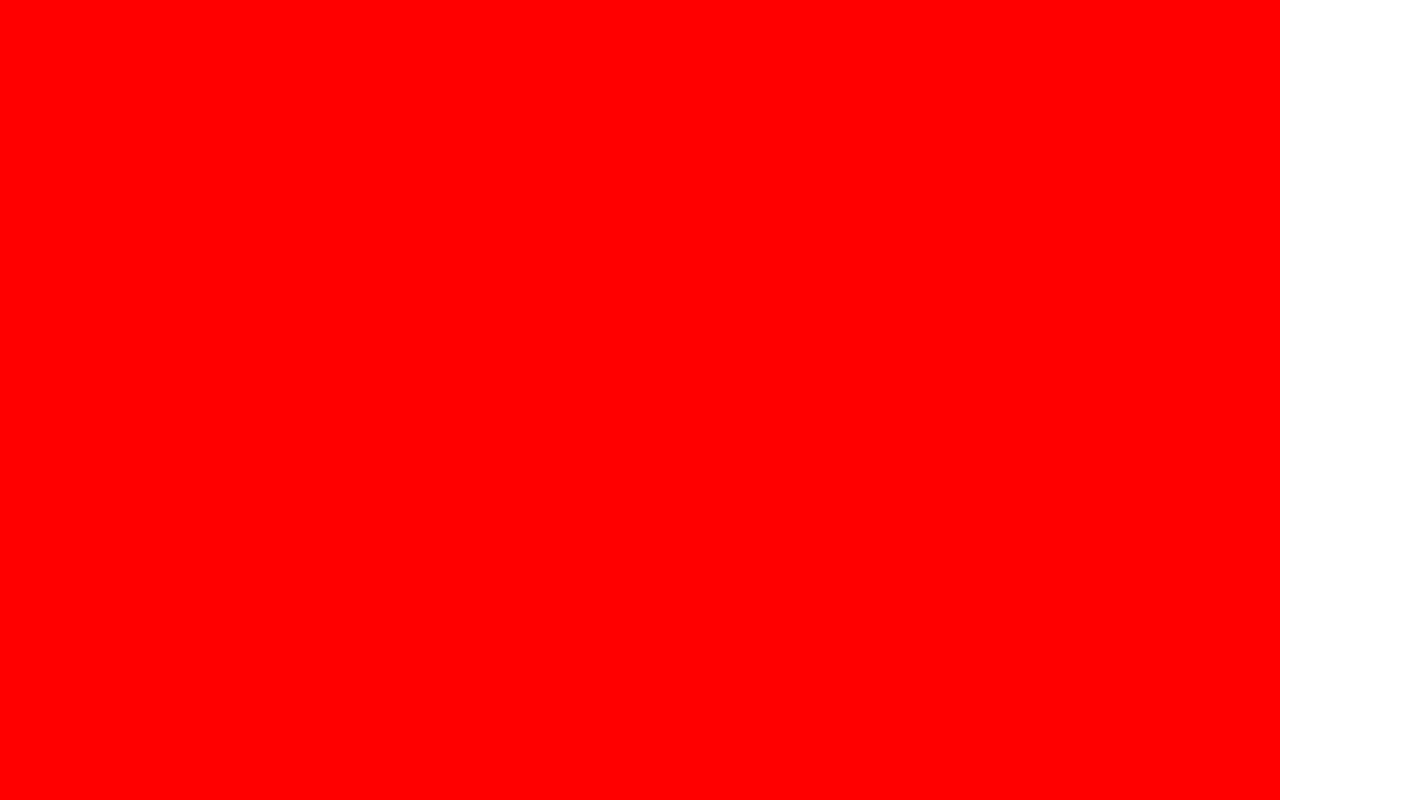
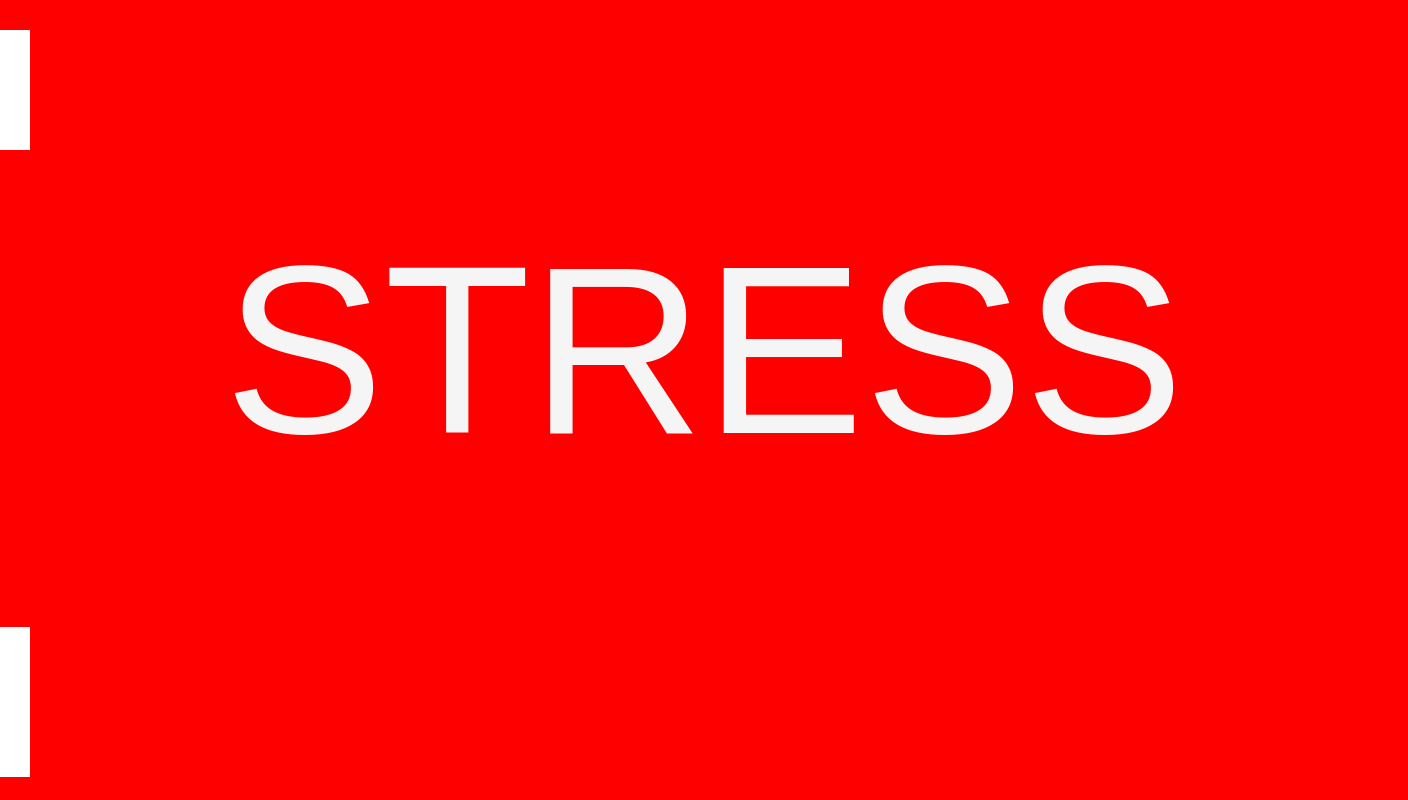
Before and after one commit to YvanSchaaik/stress-app, a React (Create React App) app: page /red in a window 1280 px wide. Shown: the whole page, 1408 px wide, since content can reach past the window. Built offline with nearby package versions, Linux system fonts and the light colour scheme.

Commit message:
Create diffrent divs that will eventually move over the screen

```diff
--- a/src/components/RedPill.jsx
+++ b/src/components/RedPill.jsx
@@ -1,11 +1,28 @@
 import React, { Component } from 'react'
-import { FlashBg} from './elements/RedPillElements';
+import { FlashBg, Danger,
+    VerticalDiv1, VerticalDiv2, VerticalDiv3, VerticalDiv4, VerticalDiv5,
+    HorizontalDiv1, HorizontalDiv2, HorizontalDiv3, HorizontalDiv4, HorizontalDiv5,
+} from './elements/RedPillElements';
+
+
+
 
 export class RedPill extends Component {
     render() {
         return (
             <div>
                 <FlashBg>
+                    <VerticalDiv1></VerticalDiv1>
+                    <VerticalDiv2></VerticalDiv2>
+                    <VerticalDiv3></VerticalDiv3>
+                    <VerticalDiv4></VerticalDiv4>
+                    <VerticalDiv5></VerticalDiv5>
+                        <Danger>STRESS</Danger>
+                    <HorizontalDiv1></HorizontalDiv1>
+                    <HorizontalDiv2></HorizontalDiv2>
+                    <HorizontalDiv3></HorizontalDiv3>
+                    <HorizontalDiv4></HorizontalDiv4>
+                    <HorizontalDiv5></HorizontalDiv5>
                 </FlashBg>
             </div>
         )
--- a/src/components/elements/RedPillElements.jsx
+++ b/src/components/elements/RedPillElements.jsx
@@ -1,17 +1,80 @@
-import styled, {keyframes} from 'styled-components'
-import {flashBg} from './keyframes'
+import styled, { keyframes } from 'styled-components'
+import { flashBg, dangerBg, verticalDiv1 } from './keyframes'
 
 
 export const FlashBg = styled.div`
-    width : 100%;
+    width : 110%;
     height : 100vh;
     background: red;
-    /* animation: ${flashBg} 0.5s ease-in-out 1s infinite */
+    justify-content: center;
+    text-align: center;
+    line-height: 400px;
+    /* animation: ${flashBg} 0.5s ease-in-out 5s infinite */
+
 `;
 
 export const Danger = styled.div`
     font-family: ${(props) => props.theme.font};
-    font-size: 3em;
-    text-align: center;
+    display: inline-box
+    font-size: 15em;
     color: whitesmoke;
+    /* animation: ${dangerBg} 0.5s ease-in-out 5s infinite */
 `;
+
+export const VerticalDiv1 = styled.div`
+    width: 30px;
+    height: 30px;
+    background-color: white;
+    animation-direction: normale;
+    animation: ${verticalDiv1} 2s ease-in-out 5s infinite
+`;
+export const VerticalDiv2 = styled.div`
+    width: 30px;
+    height: 30px;
+    background-color: white;
+
+`;
+export const VerticalDiv3 = styled.div`
+    width: 30px;
+    height: 30px;
+    background-color: white;
+
+`;
+export const VerticalDiv4 = styled.div`
+    width: 30px;
+    height: 30px;
+    background-color: white;
+
+`;
+export const VerticalDiv5 = styled.div`
+    width: 30px;
+    height: 30px;
+    background-color: white;
+
+`;
+
+export const HorizontalDiv1 = styled.div`
+    width: 30px;
+    height: 30px;
+    background-color: white;
+`;
+export const HorizontalDiv2 = styled.div`
+    width: 30px;
+    height: 30px;
+    background-color: white;
+`;
+export const HorizontalDiv3 = styled.div`
+    width: 30px;
+    height: 30px;
+    background-color: white;
+`;
+export const HorizontalDiv4 = styled.div`
+    width: 30px;
+    height: 30px;
+    background-color: white;
+`;
+export const HorizontalDiv5 = styled.div`
+    width: 30px;
+    height: 30px;
+    background-color: white;
+`;
--- a/src/components/elements/keyframes.jsx
+++ b/src/components/elements/keyframes.jsx
@@ -21,13 +21,42 @@ export const flashBg = keyframes`
     }
 `;
 
-// @-webkit-keyframes flash {
-//     0%, 49% {
-//       background-color: rgb(117, 209, 63);
-//       border: 3px solid #e50000;
-//     }
-//     50%, 100% {
-//       background-color: #e50000;
-//       border: 3px solid rgb(117, 209, 63);
-//     }
-//   }
+export const dangerBg = keyframes`
+    0% {
+        color: white;
+    }
+    20% {
+        color: red;
+    }
+    40% {
+        color: white;
+    }
+    60% {
+        color: red;
+    }
+    80% {
+        color: white;
+    }
+    90% {
+        color: red;
+    }
+`;
+
+export const verticalDiv1 = keyframes`
+0% {
+    transform : translateY(0px)
+}
+100% {
+    transform : translateY(-1000px) //I need y here
+}
+
+// 0%   {background-color:purple; left:10px; top:50px;}
+// 25%  {background-color:yellow; left:100px; top:130px;}
+// 50%  {background-color:blue; left:10px; top:100px;}
+// 75%  {background-color:green; left:500px; top:30px;}
+// 100% {background-color:red; left:10px; top:50px;}
+`;
+
+export const horizontalDiv1 = keyframes`
+
+`;
```
